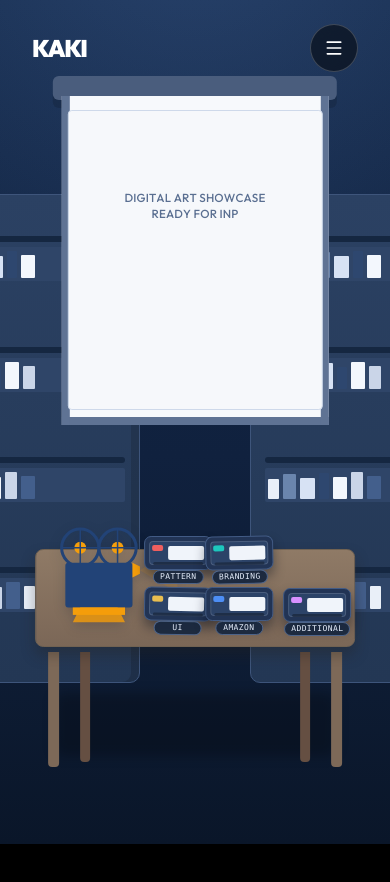
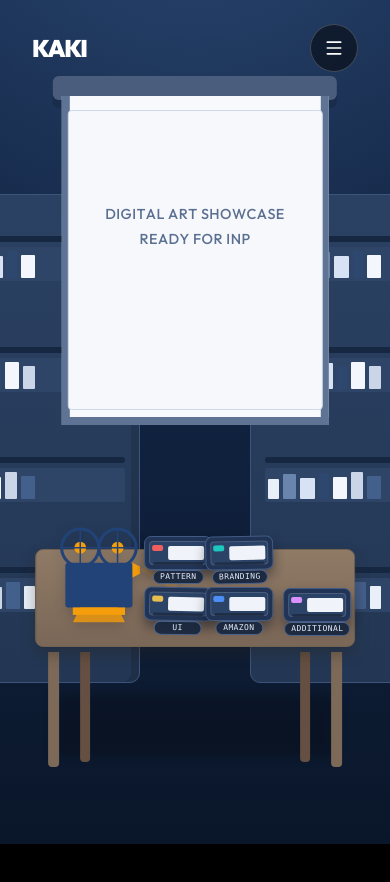
Before and after one commit to kakizzzzz/kakizzzzz.github.io, a React (Vite) app: page /journey in a window 390 px wide. Shown: the top 882 px of the page. Built offline with nearby package versions, Linux system fonts and the light colour scheme.

Commit message:
Restore stable console intro layout

```diff
--- a/components/ConsoleRoom.tsx
+++ b/components/ConsoleRoom.tsx
@@ -155,7 +155,7 @@ const TextRevealBlock: React.FC<{ lines: string[]; className?: string; delay?: n
     <motion.div className={clsx(className)} initial={{ opacity: 1 }} animate={{ opacity: 1 }} exit={{ opacity: 1 }}>
       {tokens.map((token) => {
         if (token.isBreak) {
-          return <span key={token.key} className="block h-[2px] sm:h-[6px]" />;
+          return <span key={token.key} className="block h-[6px]" />;
         }
 
         return (
@@ -252,17 +252,17 @@ const ConsoleRoom: React.FC<ConsoleRoomProps> = ({ onSelectCategory, interaction
                 initial={{ opacity: 0 }}
                 animate={{ opacity: 1 }}
                 exit={{ opacity: 0 }}
-                className="absolute inset-x-[10%] top-[37%] space-y-3 pointer-events-none text-center text-[#5a6f91] sm:inset-x-[18%] sm:top-[40%] sm:space-y-4"
+                className="absolute inset-x-[12%] top-[40%] space-y-4 pointer-events-none text-center text-[#5a6f91] sm:inset-x-[18%]"
               >
                 <TextRevealBlock
                   lines={['LOADING PORTFOLIO']}
                   delay={0.02}
-                  className="font-serif font-semibold tracking-[0.03em] text-[clamp(9px,2.7vw,14px)] whitespace-nowrap sm:tracking-[0.14em]"
+                  className="font-serif font-semibold tracking-[0.08em] text-[clamp(11px,3vw,14px)] whitespace-nowrap sm:tracking-[0.14em]"
                 />
                 <TextRevealBlock
                   lines={[`MODULE: ${selectedLabel ?? 'INITIALIZING'}`]}
                   delay={0.12}
-                  className="font-serif tracking-[0.02em] text-[clamp(8px,2.2vw,11px)] whitespace-nowrap sm:tracking-[0.1em]"
+                  className="font-serif tracking-[0.05em] text-[clamp(9px,2.4vw,11px)] whitespace-nowrap sm:tracking-[0.1em]"
                 />
                 <div className="h-[4px] rounded-full bg-[#d9e2f0] overflow-hidden">
                   <motion.div
@@ -279,10 +279,10 @@ const ConsoleRoom: React.FC<ConsoleRoomProps> = ({ onSelectCategory, interaction
                 initial={{ opacity: 0 }}
                 animate={{ opacity: 1 }}
                 exit={{ opacity: 0 }}
-                className="absolute inset-x-[7%] top-[30.5%] pointer-events-none text-center text-[#5a6f91] sm:inset-x-[14%] sm:top-[36%]"
+                className="absolute inset-x-[8%] top-[34%] pointer-events-none text-center text-[#5a6f91] sm:inset-x-[14%] sm:top-[36%]"
               >
                 {typingReady && (
-                  <div className="relative h-[clamp(64px,20vw,90px)] overflow-hidden">
+                  <div className="relative h-[76px] overflow-hidden sm:h-[90px]">
                     <AnimatePresence mode="wait">
                       <motion.div
                         key={`typing-cycle-${typingCycle}`}
@@ -295,7 +295,7 @@ const ConsoleRoom: React.FC<ConsoleRoomProps> = ({ onSelectCategory, interaction
                         <TextRevealBlock
                           lines={IDLE_LINES}
                           delay={0.2}
-                          className="font-serif tracking-[0.01em] leading-[1.18] text-[clamp(8px,3vw,16px)] sm:tracking-[0.08em] sm:leading-[1.5]"
+                          className="font-serif tracking-[0.03em] leading-[1.35] text-[clamp(10px,3.7vw,16px)] sm:tracking-[0.08em] sm:leading-[1.5]"
                         />
                       </motion.div>
                     </AnimatePresence>
```
